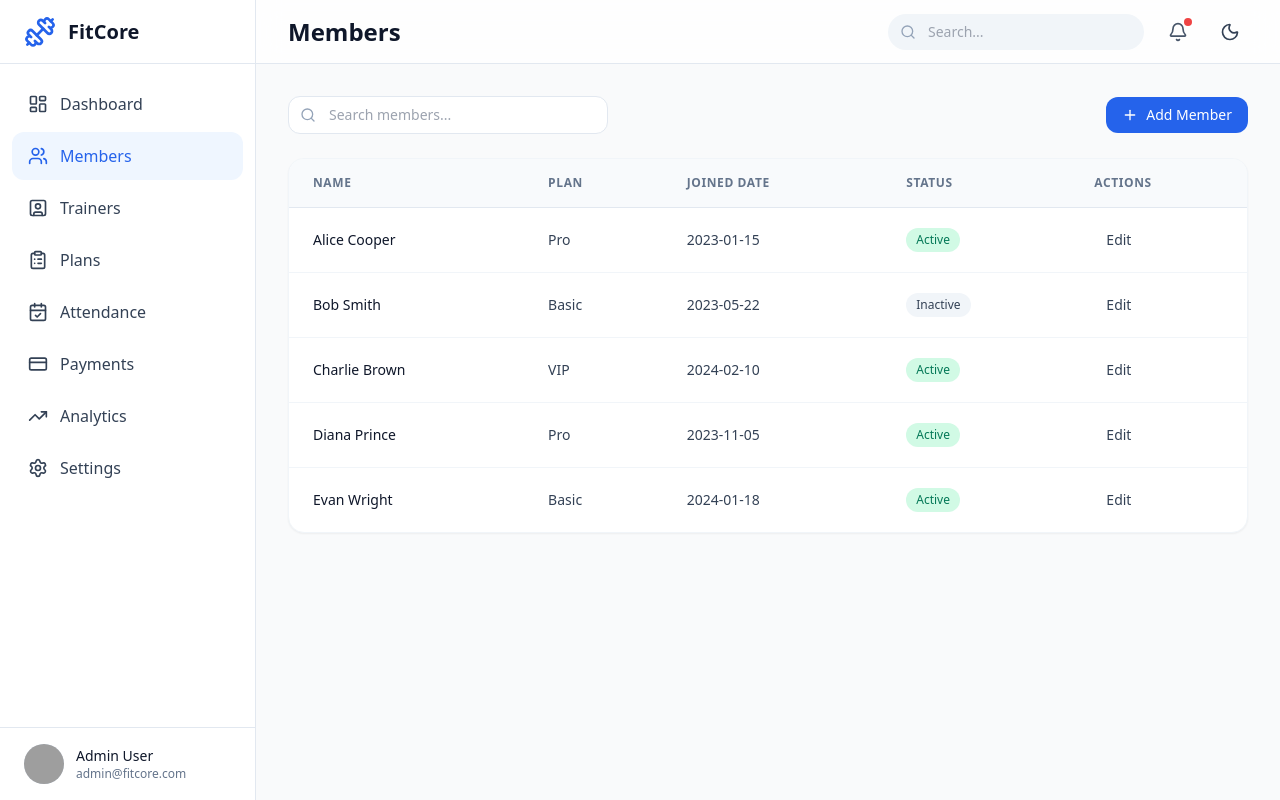
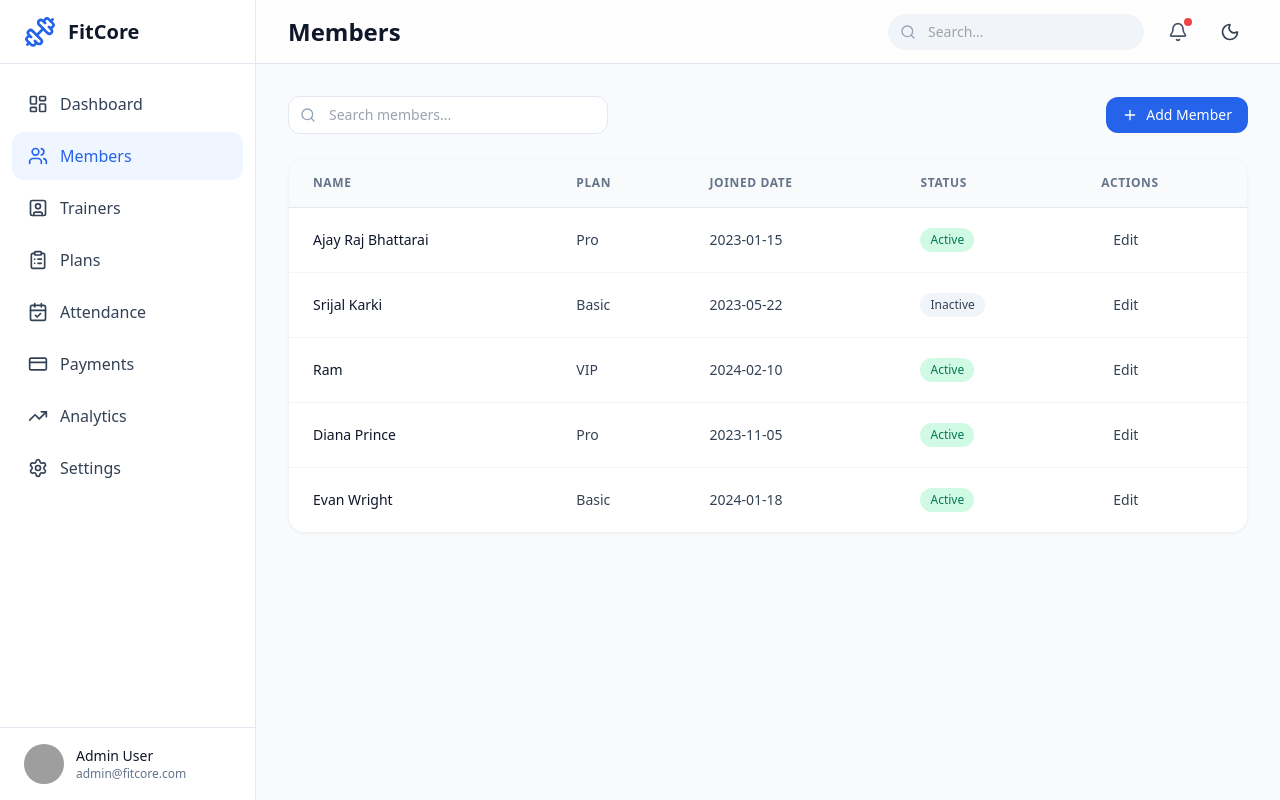
Before and after one commit to Ajay-Bhattarai/gym-management, a React app: page /members in a window 1280 px wide. Built offline with nearby package versions, Linux system fonts and the light colour scheme; grey boxes are pictures that could not be loaded; the HTML template or start-up script is replaced by a standard one.

Commit message:
update dummy data

```diff
--- a/src/data/dummyData.js
+++ b/src/data/dummyData.js
@@ -1,7 +1,7 @@
 export const members = [
-    { id: 1, name: 'Alice Cooper', plan: 'Pro', status: 'Active', joined: '2023-01-15' },
-    { id: 2, name: 'Bob Smith', plan: 'Basic', status: 'Inactive', joined: '2023-05-22' },
-    { id: 3, name: 'Charlie Brown', plan: 'VIP', status: 'Active', joined: '2024-02-10' },
+    { id: 1, name: 'Ajay Raj Bhattarai', plan: 'Pro', status: 'Active', joined: '2023-01-15' },
+    { id: 2, name: 'Srijal Karki', plan: 'Basic', status: 'Inactive', joined: '2023-05-22' },
+    { id: 3, name: 'Ram', plan: 'VIP', status: 'Active', joined: '2024-02-10' },
     { id: 4, name: 'Diana Prince', plan: 'Pro', status: 'Active', joined: '2023-11-05' },
     { id: 5, name: 'Evan Wright', plan: 'Basic', status: 'Active', joined: '2024-01-18' },
 ];
@@ -19,15 +19,15 @@ export const plans = [
 ];
 
 export const attendance = [
-    { id: 1, memberName: 'Alice Cooper', date: '2024-02-27', time: '08:00 AM', status: 'Present' },
-    { id: 2, memberName: 'Bob Smith', date: '2024-02-27', time: '-', status: 'Absent' },
-    { id: 3, memberName: 'Charlie Brown', date: '2024-02-27', time: '09:15 AM', status: 'Present' },
+    { id: 1, memberName: 'Ajay Raj Bhattarai', date: '2024-02-27', time: '08:00 AM', status: 'Present' },
+    { id: 2, memberName: 'Srijal Karki', date: '2024-02-27', time: '-', status: 'Absent' },
+    { id: 3, memberName: 'Ram', date: '2024-02-27', time: '09:15 AM', status: 'Present' },
 ];
 
 export const payments = [
-    { id: 1, memberName: 'Alice Cooper', amount: '$59', date: '2024-02-01', status: 'Paid' },
-    { id: 2, memberName: 'Bob Smith', amount: '$29', date: '2024-02-15', status: 'Pending' },
-    { id: 3, memberName: 'Charlie Brown', amount: '$99', date: '2024-02-10', status: 'Paid' },
+    { id: 1, memberName: 'Ajay Raj Bhattarai', amount: '$59', date: '2024-02-01', status: 'Paid' },
+    { id: 2, memberName: 'Srijal Karki', amount: '$29', date: '2024-02-15', status: 'Pending' },
+    { id: 3, memberName: 'Ram', amount: '$99', date: '2024-02-10', status: 'Paid' },
 ];
 
 // For charting
```
